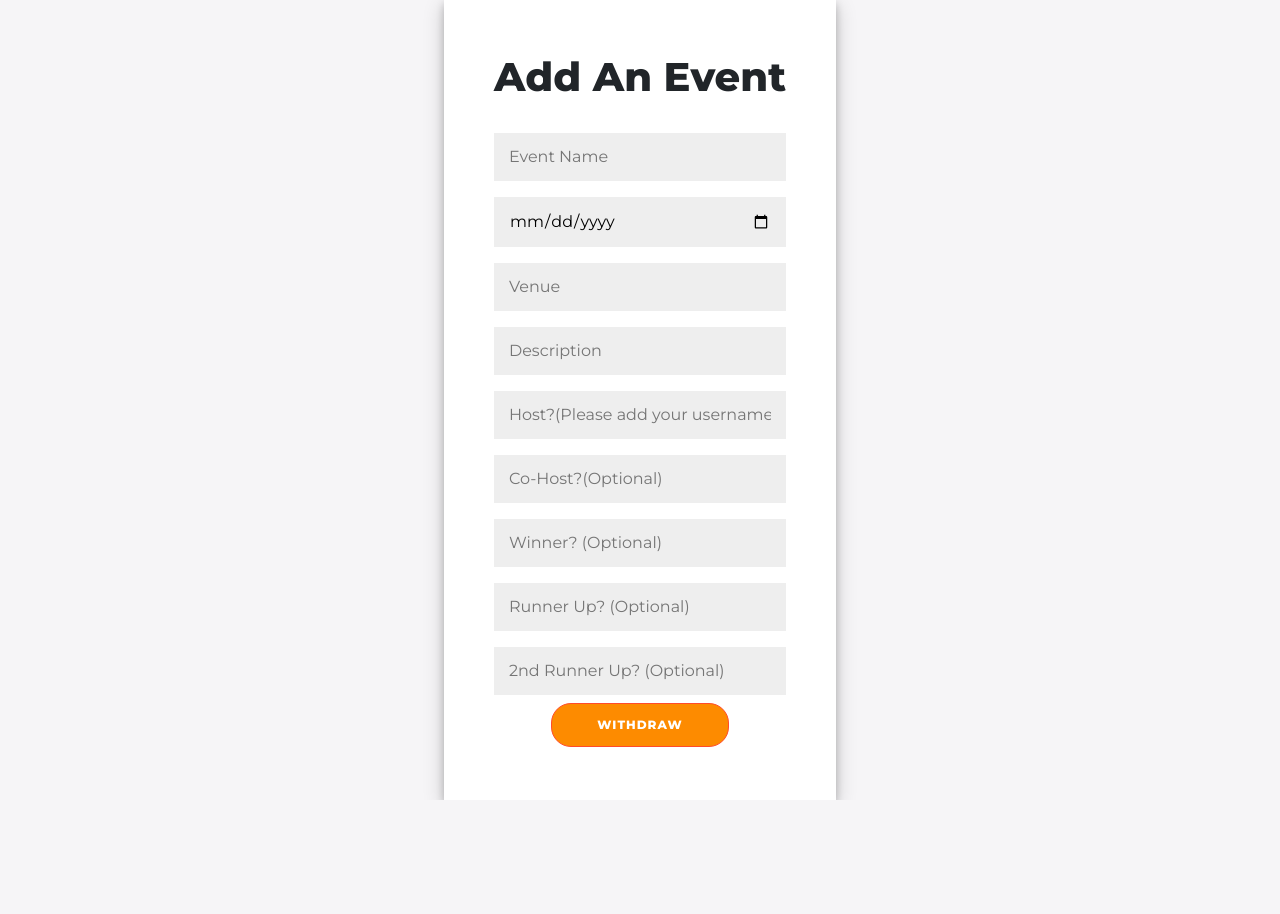
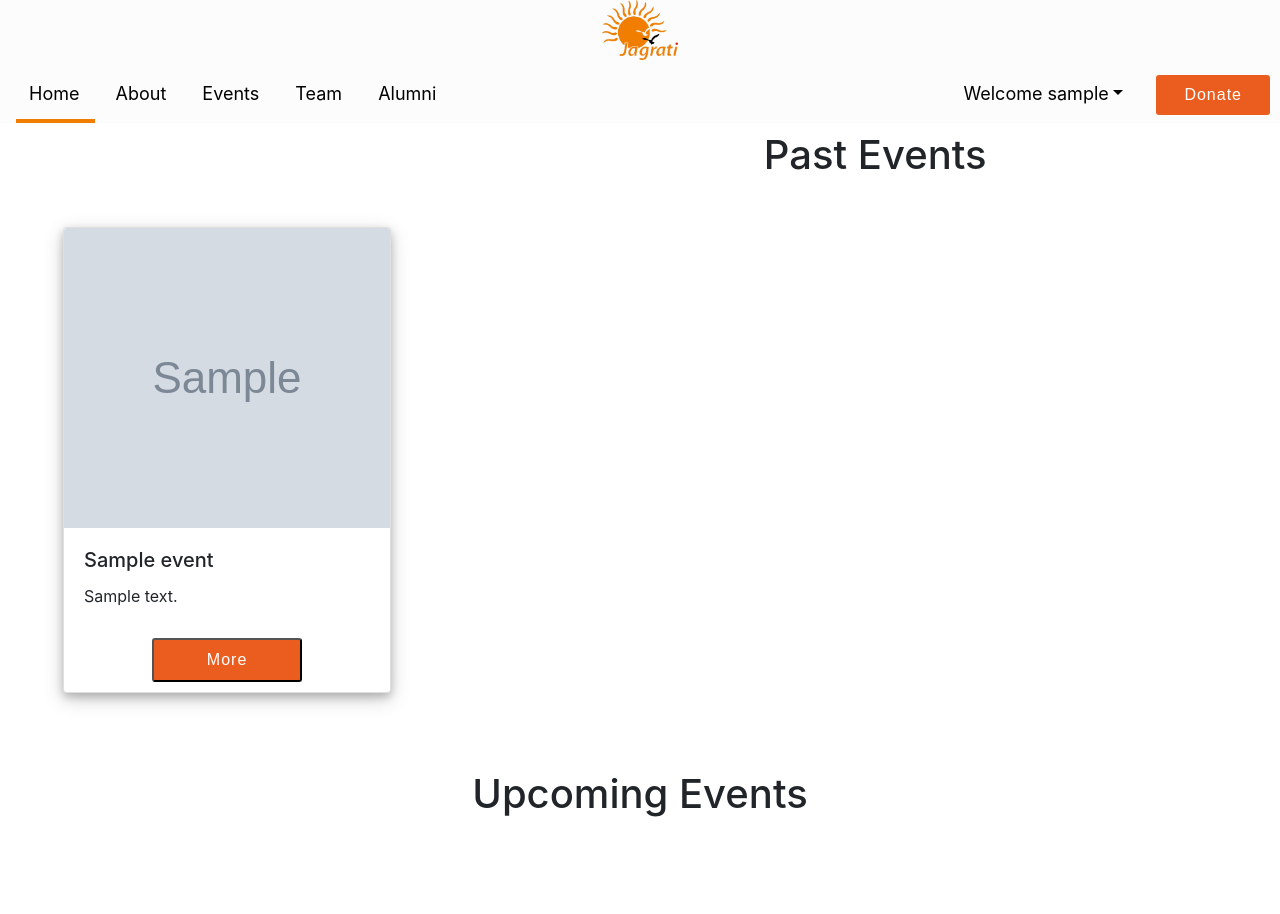
Before and after one commit to tushhr/Jagrati, a Django app: page /events/ in a window 1280 px wide. Before the commit the page ends 800 px from the top, so only its background shows below. Run offline with Django 3.2, Linux system fonts and the light colour scheme; a user stored in the database is signed in; tables that the repository leaves empty hold one stand-in row (values such as "Sample post"); grey boxes marked "Sample" are stand-in pictures; one stand-in notice (Sample message) is shown; some libraries are stand-ins or nearby versions.

Commit message:
Event Home page added

```diff
--- a/templates/events/home.html
+++ b/templates/events/home.html
@@ -2,53 +2,108 @@
 
 {% load static %}
 
-{% block title %} Jagrati | Login {% endblock %}
+{% block title %} Jagrati | Events {% endblock %}
 
-{% block style %}
+{% block content %}
+  <!--Past Events Starts-->
+  <div><center ><h1 style="margin-top: 8px;"> Past Events</h1></center></div>
 
-    <link rel="stylesheet" href="{% static 'accounts/style.css' %}" type="text/css" />
-    <script src="{% static 'accounts/style.js' %}" type="text/javascript" defer></script>
+  <div class="row row-cols-1 row-cols-md-3 my-5 mx-5 fde">
+
+    {% for event in data_old %}
+    <div class="col mb-4">
+      <div class="card" style="box-shadow: 0 4px 8px 0 rgba(0, 0, 0, 0.2), 0 6px 20px 0 rgba(0, 0, 0, 0.19);  width: 90%; overflow: hidden; margin-bottom: 5px; overflow: hidden;">
+
+        <img src="{{event.image.url}}" class="card-img-top " alt="..." style="height: 300px;">
+        <div class="card-body">
+          <h5 class="card-title">{{event.event_name}}</h5>
+          <p class="card-text">{{event.description| truncatechars:25}}</p>
+        </div>
+
+		<!-- Button trigger modal -->
+		<center><button class="btn-get-started scrollto" data-toggle="modal" data-target="#event_old{{ forloop.counter }}" style="width: 150px;">
+		  More
+		</button></center>
+
+		<!-- Modal -->
+		<div class="modal fade" id="event_old{{ forloop.counter }}" tabindex="-1" role="dialog" aria-labelledby="exampleModalCenterTitle" aria-hidden="true">
+		  <div class="modal-dialog modal-dialog-centered" role="document">
+		    <div class="modal-content">
+		      <div class="modal-header">
+		        <h5 class="modal-title" id="exampleModalLongTitle">{{event.event_name}}</h5>
+		        <button type="button" class="close" data-dismiss="modal" aria-label="Close">
+		          <span aria-hidden="true">&times;</span>
+		        </button>
+		      </div>
+		      <div class="modal-body">
+		      	<img src="{{event.image.url}}" class="card-img-top " alt="...">
+		      	<br>
+		      	<br>
+          		<p class="card-text">{{event.description}}</p>
+          		<p class="card-text">Venue: {{ event.venue }}</p>
+          		<p class="card-text">Date: {{ event.date }}</p>
+
+		      </div>
+		    </div>
+		  </div>
+		</div>
+
+      </div>
+    </div>
+    {% endfor %}
+
+  </div>
+  <!--Past Events Ends-->
+
+  <!--Upcoming Events Starts-->
+   <div><center ><h1 style="margin: 8px;"> Upcoming Events</h1></center></div>
+
+  <div class="row row-cols-1 row-cols-md-3 my-5 mx-5 fde">
+
+    {% for event in data_new %}
+    <div class="col mb-4">
+      <div class="card" style="box-shadow: 0 4px 8px 0 rgba(0, 0, 0, 0.2), 0 6px 20px 0 rgba(0, 0, 0, 0.19);  width: 90%; overflow: hidden; margin-bottom: 5px; overflow: hidden;">
+
+        <img src="{{event.image.url}}" class="card-img-top " alt="..." style="height: 300px;">
+        <div class="card-body">
+          <h5 class="card-title">{{event.event_name}}</h5>
+          <p class="card-text">{{event.description| truncatechars:25}}</p>
+        </div>
+
+		<!-- Button trigger modal -->
+		<center><button class="btn-get-started scrollto" data-toggle="modal" data-target="#event_new{{ forloop.counter }}" style="width: 150px;">
+		  More
+		</button></center>
+
+		<!-- Modal -->
+		<div class="modal fade" id="event_new{{ forloop.counter }}" tabindex="-1" role="dialog" aria-labelledby="exampleModalCenterTitle" aria-hidden="true">
+		  <div class="modal-dialog modal-dialog-centered" role="document">
+		    <div class="modal-content">
+		      <div class="modal-header">
+		        <h5 class="modal-title" id="exampleModalLongTitle">{{event.event_name}}</h5>
+		        <button type="button" class="close" data-dismiss="modal" aria-label="Close">
+		          <span aria-hidden="true">&times;</span>
+		        </button>
+		      </div>
+		      <div class="modal-body">
+		      	<img src="{{event.image.url}}" class="card-img-top " alt="...">
+		      	<br>
+		      	<br>
+          		<p class="card-text">{{event.description}}</p>
+          		<p class="card-text">Venue: {{ event.venue }}</p>
+          		<p class="card-text">Date: {{ event.date }}</p>
+
+		      </div>
+		    </div>
+		  </div>
+		</div>
+
+      </div>
+    </div>
+    {% endfor %}
+
+  </div>
+
+  <!--Upcoming Events Ends-->
 
 {% endblock %}
-
-{% block navbar %}
-{% endblock %}
-
-{% block content %}
-
-    {% for message in messages  %}
-          <center><div class="alert alert-{{ message.tags }} alert-dismissible fade show" role="alert">
-                <strong>Message : </strong> {{ message }}
-            </div></center>
-    {% endfor %}
-
-
-        <div class="form-container " style="box-shadow: 0 4px 8px 0 rgba(0, 0, 0, 0.2), 0 6px 20px 0 rgba(0, 0, 0, 0.19);">
-
-            <form action="/events/add" method="POST">
-                {% csrf_token %}
-                {{ form.as_p }}
-                <h1>Add An Event</h1>
-
-                <br/>
-                <span class="form-error"> </span>
-                <input type="text" name="event_name" placeholder="Event Name" required />
-                <input type="date" name="date" placeholder="Date" required />
-                <input type="text" name="venue" placeholder="Venue" required />
-                <input type="int" name="description" placeholder = "Description" required />
-                <input type="int" name="organiser1" placeholder="Host?(Please add your username)" required />
-                <input type="int" name="organiser2" placeholder="Co-Host?(Optional)"/>
-                <input type="text" name="winner1" placeholder="Winner? (Optional)"/>
-                <input type="text" name="winner2" placeholder="Runner Up? (Optional)"/>
-                <input type="text" name="winner3" placeholder="2nd Runner Up? (Optional)"/>
-
-                <button type='submit' name='submit' value='add'>Withdraw</button>
-
-            </form>
-
-    </div>]
-    <!-- {% if signup_error %}
-        <script>document.getElementById('signUp').click();</script>
-    {% endif %} -->
-
-{% endblock %}
```
